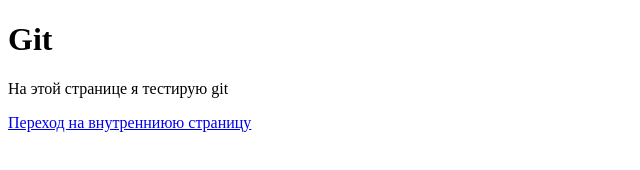
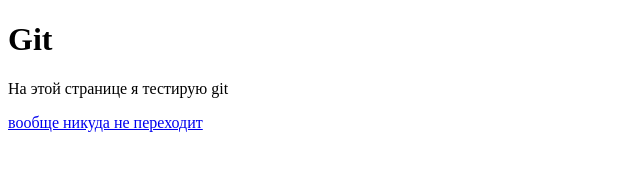
Before and after one commit to whitekz88/git-edu, a plain HTML site: page index.html in a window 1280 px wide. Shown: the full height of the page, 0-640 px from the left. Drawn offline with Linux system fonts and the light colour scheme.

Commit message:
feat: chanched link text another

```diff
--- a/index.html
+++ b/index.html
@@ -8,6 +8,6 @@
 <body>
    <h1>Git</h1>
    <p>На этой странице я тестирую git</p>
-   <a href="#">Переход на внутренниюю страницу</a>
+   <a href="#">вообще никуда не переходит</a>
 </body>
 </html>
```
